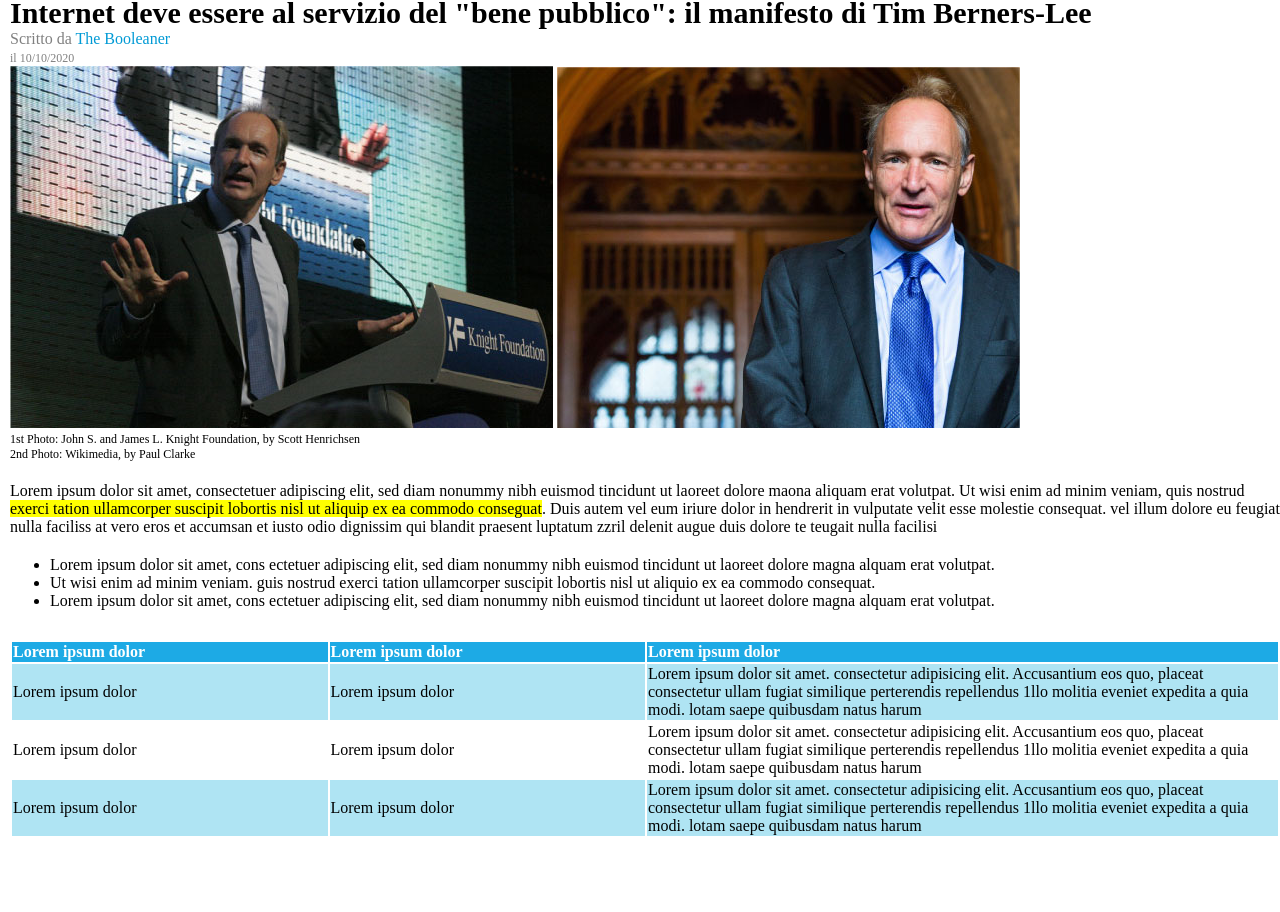
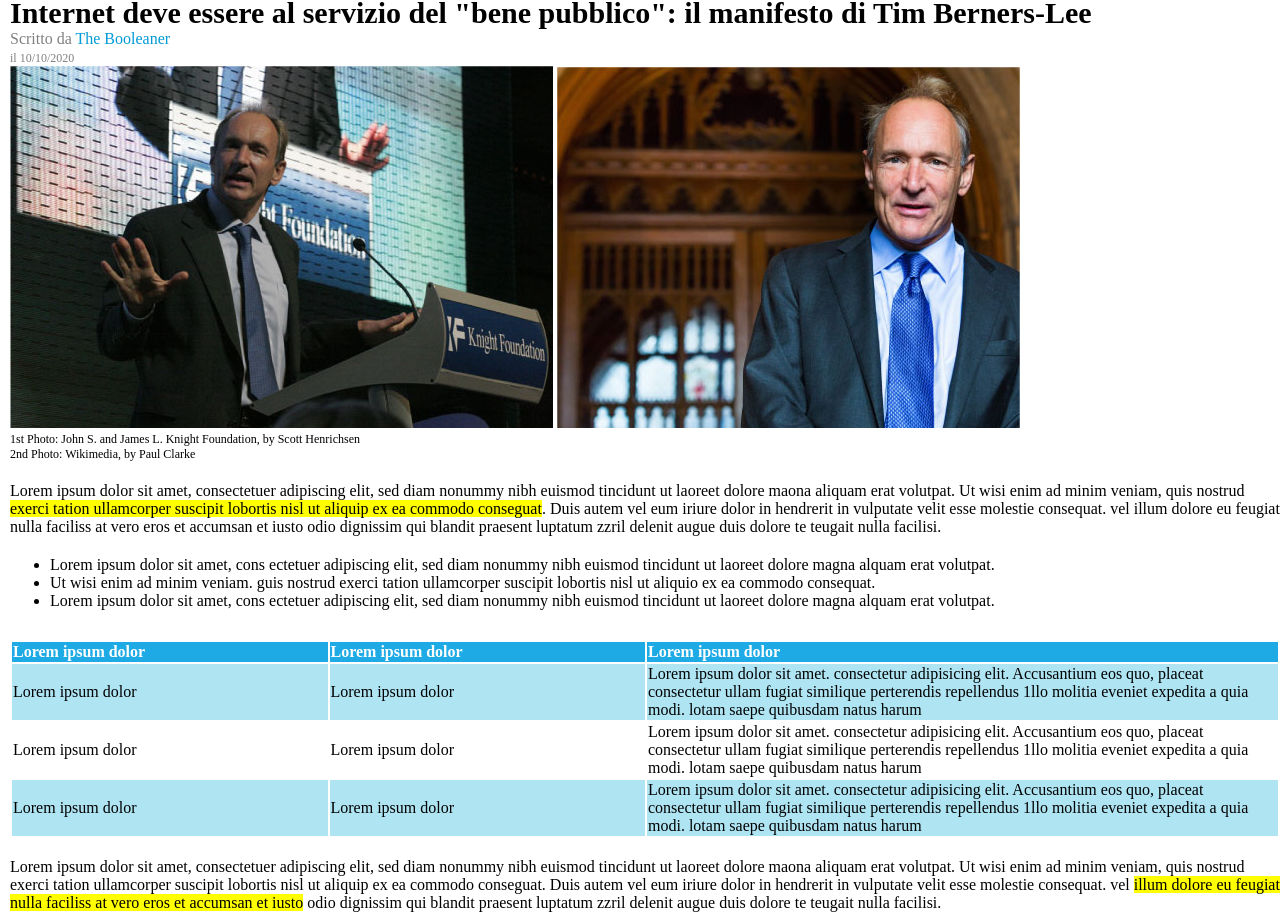
Before and after one commit to DionisiePulbere/html-css-booleaner, a plain HTML site: page index.html in a window 1280 px wide. Shown: the part 87-999 px from the top of the page. Before the commit the page ends 925 px from the top, so only its background shows below. Drawn offline with Linux system fonts and the light colour scheme.

Commit message:
feat: add article p3

```diff
--- a/index.html
+++ b/index.html
@@ -31,7 +31,7 @@
                 aliquam erat volutpat. Ut wisi enim ad minim veniam, quis nostrud <span class="giallo">exerci tation ullamcorper suscipit lobortis nisl ut aliquip
                 ex ea commodo conseguat</span>. Duis autem vel eum iriure dolor in hendrerit in vulputate velit esse molestie consequat. vel illum
                 dolore eu feugiat nulla faciliss at vero eros et accumsan et iusto odio dignissim qui blandit praesent luptatum zzril delenit
-                augue duis dolore te teugait nulla facilisi
+                augue duis dolore te teugait nulla facilisi.
             </p>
 
             <p class="articolo">
@@ -73,6 +73,16 @@
                 </tbody>
             </table>
         </section>
+        <!-- article p3  -->
+        <article>
+            <p class="articolo">
+                Lorem ipsum dolor sit amet, consectetuer adipiscing elit, sed diam nonummy nibh euismod tincidunt ut laoreet dolore maona
+                aliquam erat volutpat. Ut wisi enim ad minim veniam, quis nostrud exerci tation ullamcorper suscipit lobortis nisl ut aliquip
+                ex ea commodo conseguat. Duis autem vel eum iriure dolor in hendrerit in vulputate velit esse molestie consequat. vel <span class="giallo">illum
+                dolore eu feugiat nulla faciliss at vero eros et accumsan et iusto</span> odio dignissim qui blandit praesent luptatum zzril delenit
+                augue duis dolore te teugait nulla facilisi.
+            </p>
+        </article>
     </main>
 </body>
 </html>
```
